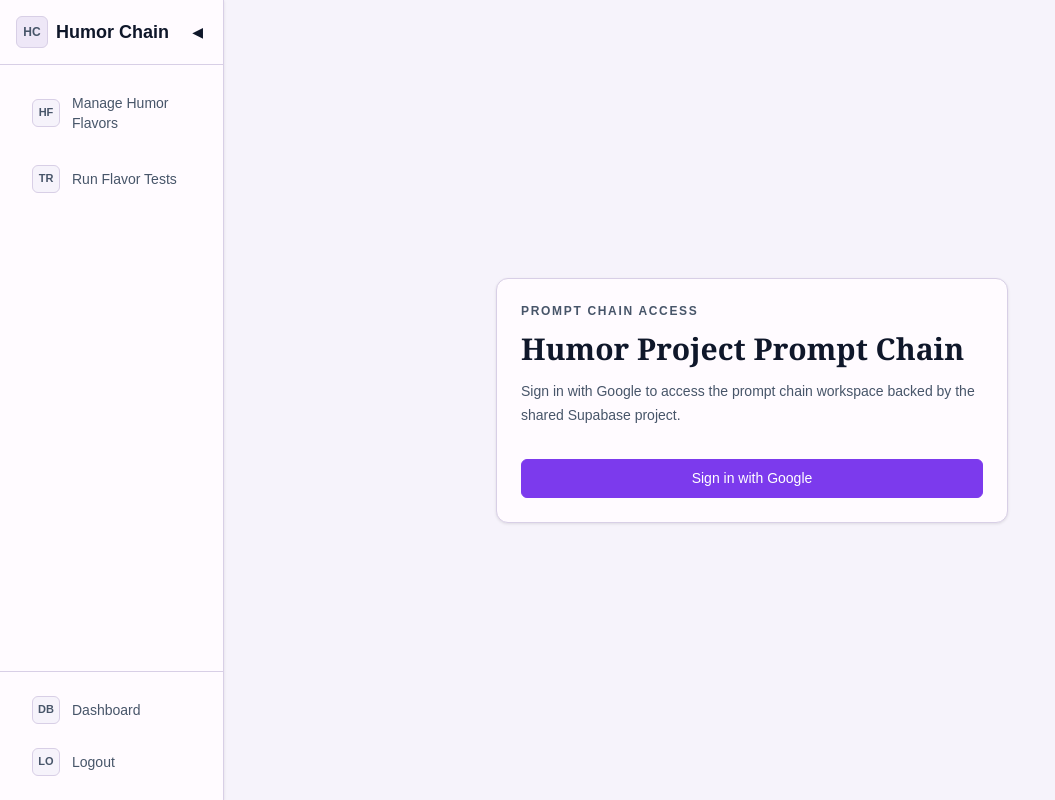
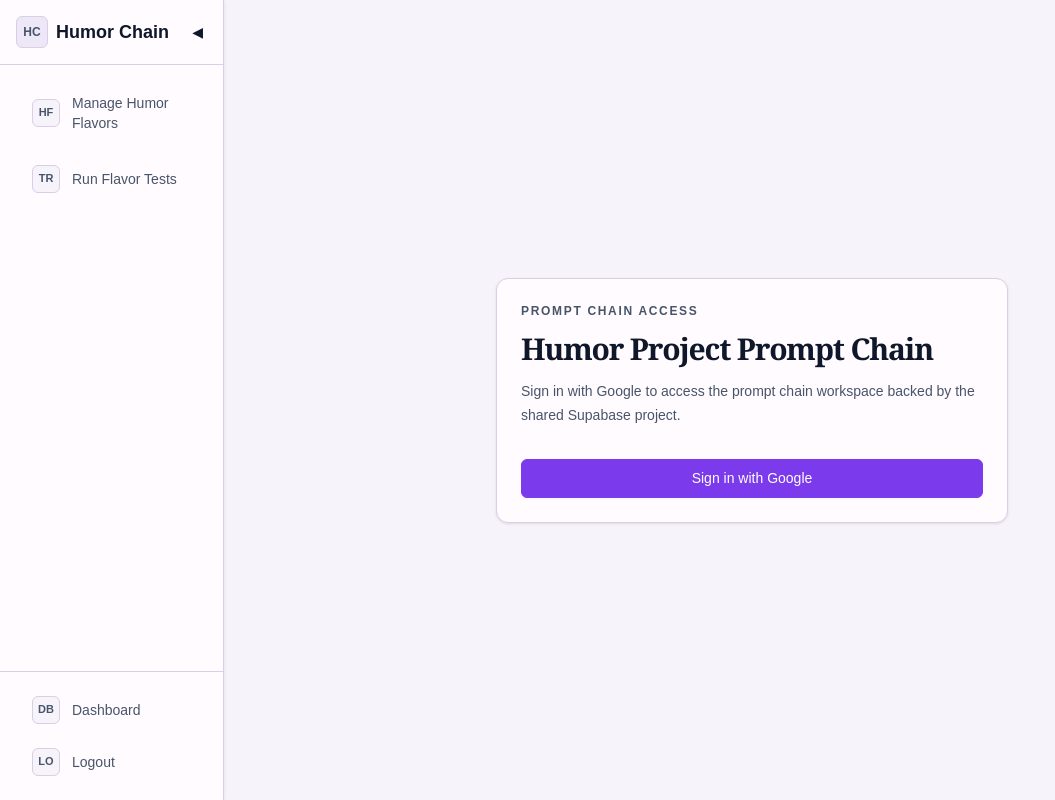
Before and after one commit to natalie-y-kim/humor-project-prompt-chain, a Next.js app: page / in a window 1280 px wide. Shown: the whole page, without its empty margins (0-1055 px from the left). Built offline with nearby package versions, Linux system fonts and the light colour scheme; no server answers.

Commit message:
letter spacing

```diff
--- a/src/app/globals.css
+++ b/src/app/globals.css
@@ -125,7 +125,7 @@ h2,
 h3,
 .card-title {
   font-family: var(--font-title);
-  letter-spacing: 0;
+  letter-spacing: -0.04em;
 }
 
 /* Button System */
```
